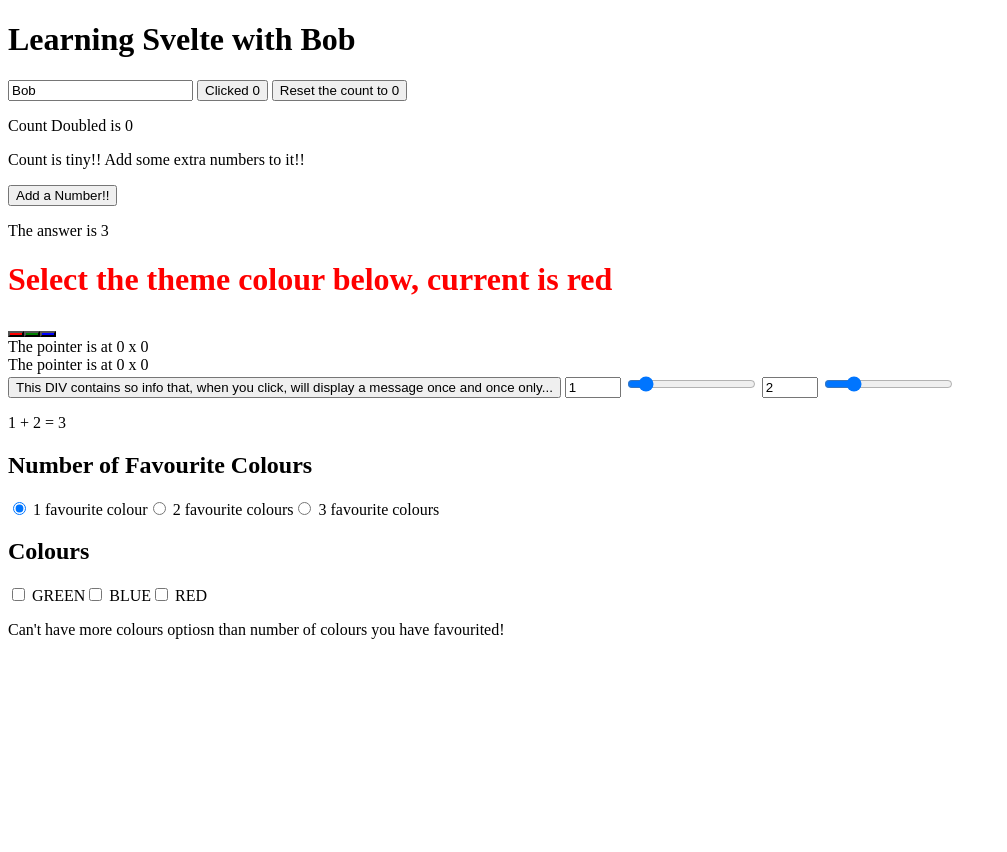
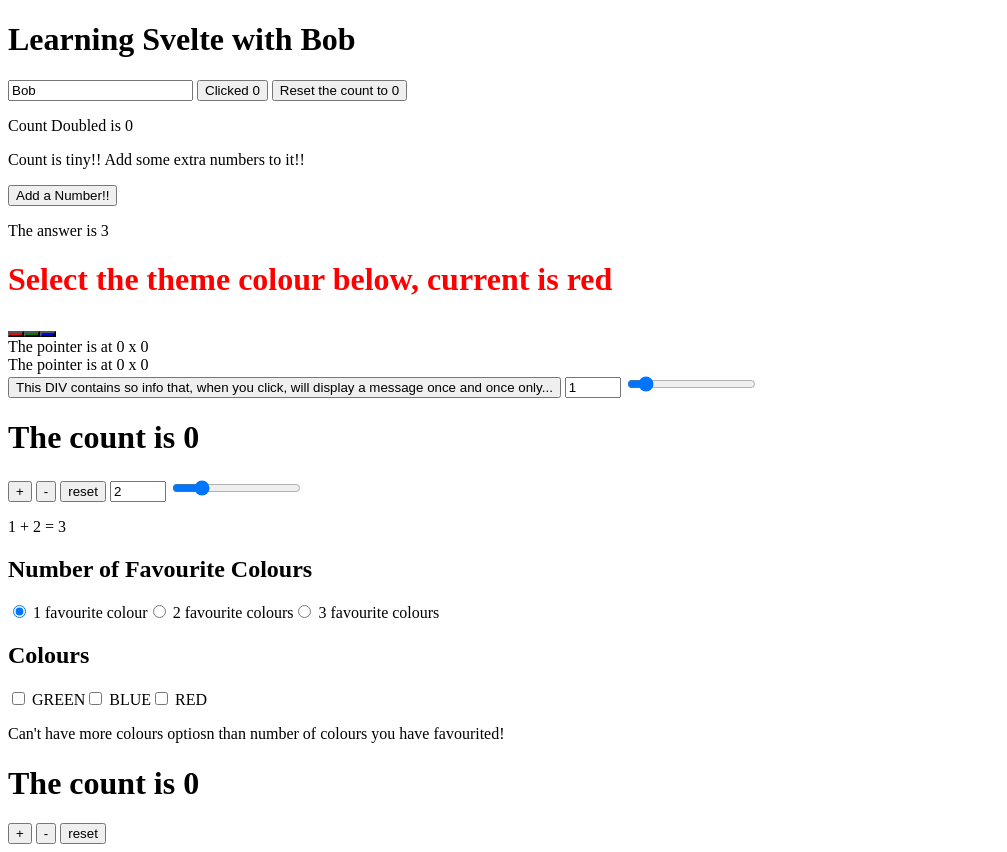
Before and after one commit to Aiyush-G/SvelteWebsite, a SvelteKit app in the folder myapp/: page / in a window 1280 px wide. Shown: the whole page, without its empty margins (0-1007 px from the left). Before the commit the page ends 800 px from the top, so only its background shows below. Built offline with nearby package versions, Linux system fonts and the light colour scheme.

Commit message:
learntaboutStores

```diff
--- a/myapp/src/routes/+page.svelte
+++ b/myapp/src/routes/+page.svelte
@@ -1,5 +1,16 @@
 <script>
     import Nested from "./Nested.svelte"
+
+    import { count1 } from './stores.js';
+	import Incrementer from './getBigger.svelte';
+	import Decrementer from './getSmaller.svelte';
+	import Resetter from './reset.svelte';
+
+	let count_value = 0 ;
+
+	count1.subscribe((value) => {
+		count_value = value;
+	});
 
     let count = 0;
     let numbers = [1,2,3,4,5,6];
@@ -121,6 +132,12 @@
 	<input type="range" bind:value={a} min="0" max="10" />
 </label>
 
+<h1>The count is {count_value}</h1>
+
+<Incrementer />
+<Decrementer />
+<Resetter />
+
 <label>
 	<input type="number" bind:value={b} min="0" max="10" />
 	<input type="range" bind:value={b} min="0" max="10" />
@@ -171,3 +188,9 @@
 		of {formatter.format(colourOptions)}
 	</p>
 {/if}
+
+<h1>The count is {count_value}</h1>
+
+<Incrementer />
+<Decrementer />
+<Resetter />
--- /dev/null
+++ b/myapp/src/routes/getBigger.svelte
@@ -0,0 +1,11 @@
+<script>
+	import { count1 } from './stores.js';
+
+	function increment() {
+		count1.update((n) => n + 1);
+	}
+</script>
+
+<button on:click={increment}>
+	+
+</button>
--- /dev/null
+++ b/myapp/src/routes/getSmaller.svelte
@@ -0,0 +1,11 @@
+<script>
+	import { count1 } from './stores.js';
+
+	function decrement() {
+		count1.update((n) => n - 1);
+	}
+</script>
+
+<button on:click={decrement}>
+	-
+</button>
--- /dev/null
+++ b/myapp/src/routes/reset.svelte
@@ -0,0 +1,11 @@
+<script>
+	import { count1 } from './stores.js';
+
+	function reset() {
+		count1.set(0);
+	}
+</script>
+
+<button on:click={reset}>
+	reset
+</button>
--- /dev/null
+++ b/myapp/src/routes/stores.js
@@ -0,0 +1,3 @@
+import { writable } from 'svelte/store';
+
+export const count1 = writable(0);
```
